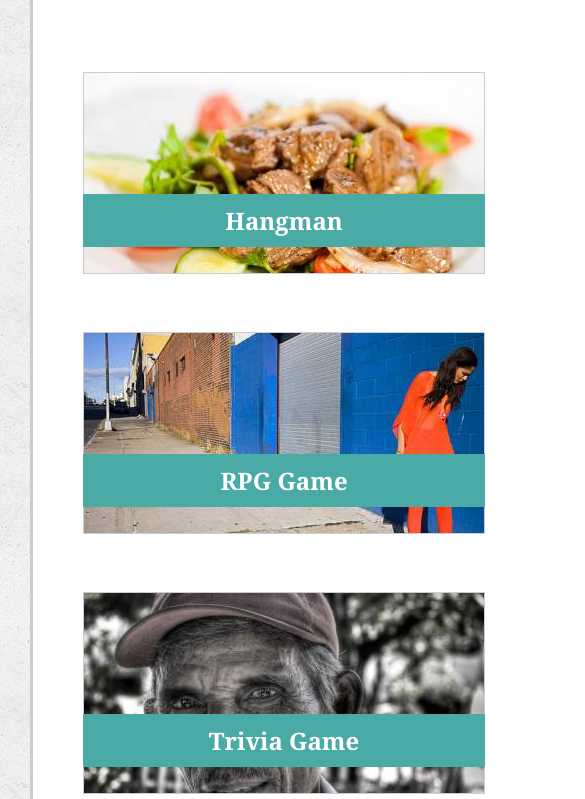
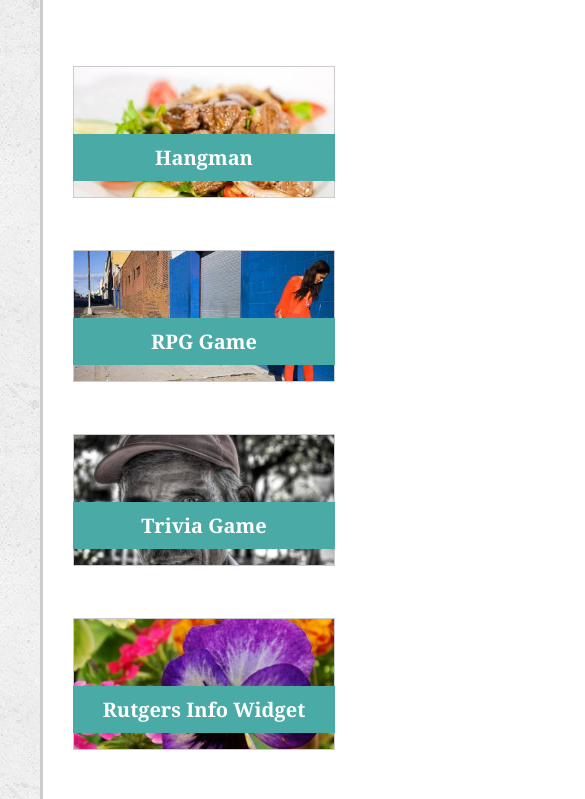
Before and after one commit to TheBrellis/Responsive-Portfolio, a plain HTML site: page portfolio.html in a window 390 px wide. Shown: the part 353-1152 px from the top of the page, 585 px wide, since content can reach past the window. Drawn offline with Linux system fonts and the light colour scheme.

Commit message:
completed responsiveness of all pages for 980px screen

```diff
--- a/assets/css/style.css
+++ b/assets/css/style.css
@@ -143,7 +143,7 @@ textarea {
 
 .hangman, .rpg, .trivia, .rutgers, .rockPaperScissors {
     float:left;
-    margin: 0px 20px;
+    margin: 0px 40px 0px 0px;;
 }
 
 .projects img {
@@ -193,24 +193,36 @@ footer p {
 /*MEDIA QUERIES FOR 980PX */
 
 @media (max-width: 980px) {
-/*-----UNIVERSAL-------------------------------------------------------------------*/
+/*-----UNIVERSAL (980px)Big-------------------------------------------------------------------*/
 header h1 {
-    margin-left: 30px;
+    margin-left: 40px;
 }
 
 nav {
-    margin-right: 30px;
+    margin-right: 40px;
 }
 
 
 .content {
-    width: 500px;
-    left: -420px;
-    margin-left: 30px;
+    width: 562px;
+    margin-left: 40px;
 }
 
-/*---Portfolio.html-----------------------------------------------------------------------*/
+/*---Portfolio.html (980px)-----------------------------------------------------------------------*/
+.projects img {
+   width: 260px;
+   height: 130px;
+}
 
+.hangman h2, .rpg h2, .trivia h2, .rutgers h2, .rockPaperScissors h2 {
+    position: relative;
+    top: 115px;
+    font-size : 20px;
+}
+
+.rpg, .rutgers {
+    margin-right:0px;
+}
 
 }
 /*---------------------------------------------------------------------------------------------------------------------------------------*/
```
